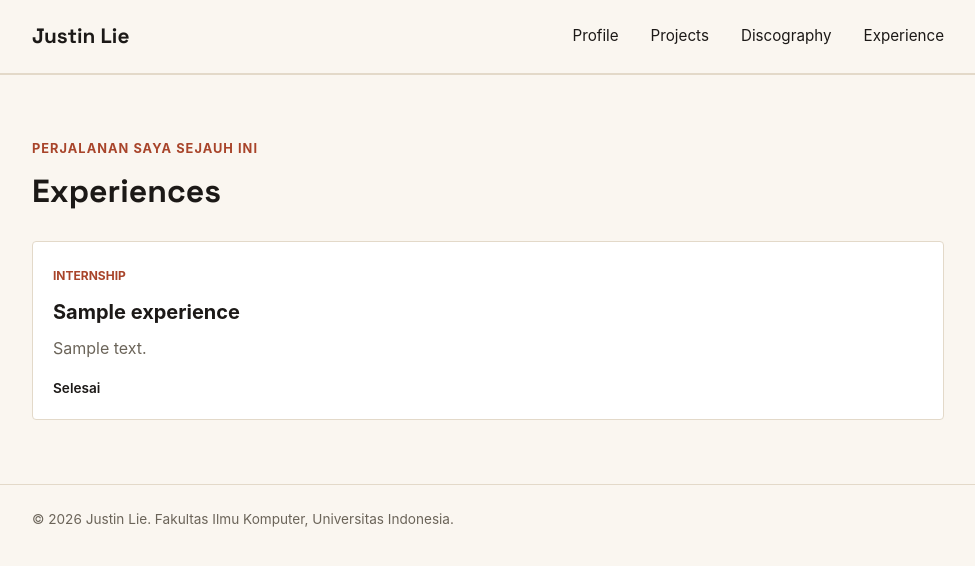
After one commit to Blue-Crewmate/myportofolio, a Django app: page /experience/ in a window 1280 px wide. The commit adds this page. Shown: the top 566 px of the page, without its empty margins (152-1127 px from the left). Run offline with Django 5.2, Linux system fonts and the light colour scheme; tables that the repository leaves empty hold one stand-in row (values such as "Sample post").

Commit message:
Feat: Added MVT model to website
Minor Updates:
- Added tests
- New Experience Database

```diff
--- /dev/null
+++ b/main/admin.py
@@ -0,0 +1,6 @@
+from django.contrib import admin
+from .models import Mahasiswa, Experience
+
+# Register your models here.
+admin.site.register(Mahasiswa)
+admin.site.register(Experience)
--- /dev/null
+++ b/main/apps.py
@@ -0,0 +1,5 @@
+from django.apps import AppConfig
+
+
+class MainConfig(AppConfig):
+    name = 'main'
--- /dev/null
+++ b/main/models.py
@@ -0,0 +1,31 @@
+import uuid
+from django.db import models
+
+# Create your models here.
+class Mahasiswa(models.Model):
+    nama = models.CharField(max_length=30)
+    npm = models.CharField(max_length=10)
+
+class Experience(models.Model):
+    EXPERIENCE_CHOICES = [
+        ('internship', 'Internship'),
+        ('research', 'Research'),
+        ('volunteer', 'Volunteer'),
+        ('part-time', 'Part-Time'),
+        ('full-time', 'Full-Time'),
+        ('freelance', 'Freelance'),
+    ]
+
+    id = models.UUIDField(primary_key=True, default=uuid.uuid4, editable=False)
+    title = models.CharField(max_length=255)
+    description = models.TextField()
+    category = models.CharField(max_length=20, choices=EXPERIENCE_CHOICES, default='full-time')
+    thumbnail = models.URLField(blank=True, null=True)
+    started_at = models.DateTimeField(auto_now_add=True)
+    ended_at = models.DateTimeField(blank=True, null=True)
+    def __str__(self):
+        return self.title
+
+    @property
+    def is_ongoing(self):
+        return self.ended_at is None
--- /dev/null
+++ b/main/urls.py
@@ -0,0 +1,10 @@
+from django.urls import path
+
+from main.views import show_main, show_experience
+
+app_name = "main"
+
+urlpatterns = [
+    path("", show_main, name="show_main"),
+    path("experience/", show_experience, name="show_experience"),
+]
--- /dev/null
+++ b/main/views.py
@@ -0,0 +1,23 @@
+from django.shortcuts import render
+from main.models import Mahasiswa, Experience
+# Create your views here.
+
+def show_main(request):
+    context = {
+        "name": "Justin Lie",
+        "npm": "2506591961",
+        "study_program": "S1 Ilmu Komputer",
+        "bio": (
+            "A sophomore CS student at Universitas Indonesia, currently an active teaching assistant in Introduction to Digital Systems (IDS). "
+            "Passionate in Game Design & Security."
+        ),
+        "mahasiswa_list": Mahasiswa.objects.all(),
+    }
+    return render(request, "index.html", context)
+
+def show_experience(request):
+    context = {
+        "name": "Justin Lie",
+        "experience_list": Experience.objects.all(),
+    }
+    return render(request, "experience.html", context)
--- a/portofolio/settings.py
+++ b/portofolio/settings.py
@@ -43,6 +43,7 @@ INSTALLED_APPS = [
     'django.contrib.sessions',
     'django.contrib.messages',
     'django.contrib.staticfiles',
+    'main'
 ]
 
 MIDDLEWARE = [
--- a/portofolio/urls.py
+++ b/portofolio/urls.py
@@ -15,11 +15,11 @@ Including another URLconf
     2. Add a URL to urlpatterns:  path('blog/', include('blog.urls'))
 """
 from django.contrib import admin
-from django.urls import path
+from django.urls import path, include
 
 from portofolio.views import landing_page
 
 urlpatterns = [
     path('admin/', admin.site.urls),
-    path('', landing_page, name='landing_page'),
+    path('', include('main.urls')),
 ]
--- a/static/css/style.css
+++ b/static/css/style.css
@@ -71,7 +71,7 @@ section {
     padding: 4.5rem 0 3rem;
 }
 
-.skill {
+.project {
     background-color: var(--dark-paper);
 }
 
@@ -152,20 +152,20 @@ section {
     background-color: var(--accent);
 }
 
-.skill-grid {
+.project-grid {
     display: grid;
     grid-template-columns: repeat(3, 1fr);
     grid-template-areas:
-        'skilltitle skilltitle skilltitle'
+        'projecttitle projecttitle projecttitle'
         'python  java  unity';
     gap: 1.5rem 3rem;
 }
 
-.skilltitle {
-    grid-area: skilltitle;
+.projecttitle {
+    grid-area: projecttitle;
 }
 
-.skilltitle h1 {
+.projecttitle h1 {
     color: var(--ink);
     font-size: clamp(3rem, 4vw, 5rem);
     text-align: center;
@@ -274,6 +274,60 @@ section {
     border-top: 1px solid var(--line);
 }
 
+.experience-section {
+    padding: 4rem 0;
+    border-top: 1px solid var(--line);
+}
+
+.section-kicker {
+    color: var(--accent-dark);
+    font-size: 0.8rem;
+    font-weight: 700;
+    letter-spacing: 0.08em;
+    text-transform: uppercase;
+}
+
+.experience-section h1 {
+    margin: 0.4rem 0 1.5rem;
+    font-size: 2rem;
+}
+
+.experience-grid {
+    display: grid;
+    grid-template-columns: repeat(auto-fit, minmax(240px, 1fr));
+    gap: 1rem;
+}
+
+.experience-card {
+    padding: 1.25rem;
+    background-color: #fff;
+    border: 1px solid var(--line);
+    border-radius: var(--radius);
+}
+
+.experience-category {
+    color: var(--accent-dark);
+    font-size: 0.75rem;
+    font-weight: 700;
+    text-transform: uppercase;
+}
+
+.experience-card h2 {
+    margin: 0.5rem 0;
+    font-size: 1.25rem;
+}
+
+.experience-description,
+.empty-state {
+    color: var(--text-muted);
+}
+
+.experience-status {
+    margin-top: 1rem;
+    font-size: 0.85rem;
+    font-weight: 600;
+}
+
 @media (max-width: 600px) {
     .hero-grid {
         grid-template-columns: 1fr;
@@ -283,10 +337,10 @@ section {
             "details";
     }
 
-    .skill-grid {
+    .project-grid {
         grid-template-columns: 1fr;
         grid-template-areas:
-            'skilltitle'
+            'projecttitle'
             'python'
             'java'
             'unity';
--- /dev/null
+++ b/templates/experience.html
@@ -0,0 +1,64 @@
+<!DOCTYPE html>
+<html lang="en">
+<head>
+    <meta charset="UTF-8">
+    <meta name="viewport" content="width=device-width, initial-scale=1.0">
+    <title>Experience - {{ name }}</title>
+    <link rel="preconnect" href="https://fonts.googleapis.com">
+    <link rel="preconnect" href="https://fonts.gstatic.com" crossorigin>
+    <link href="https://fonts.googleapis.com/css2?family=Space+Grotesk:wght@500;700&display=swap" rel="stylesheet">
+    <link rel="stylesheet" href="/static/css/style.css">
+</head>
+<body>
+    <header class="site-header">
+        <div class="container">
+            <a href="{% url 'main:show_main' %}" class="brand">{{ name }}</a>
+            <nav>
+                <a href="{% url 'main:show_main' %}">Profile</a>
+                <a href="#skills">Projects</a>
+                <a href="#discography">Discography</a>
+                <a href="{% url 'main:show_experience' %}">Experience</a>
+            </nav>
+        </div>
+    </header>
+
+    <main>
+        <section class="experience-section" id="experience">
+            <div class="container">
+                <p class="section-kicker">Perjalanan saya sejauh ini</p>
+                <h1>Experiences</h1>
+
+                <div class="experience-grid">
+                    {% for experience in experience_list %}
+                        <article class="experience-card">
+                            <span class="experience-category">
+                                {{ experience.get_category_display }}
+                            </span>
+                            <h2>{{ experience.title }}</h2>
+                            <p class="experience-description">
+                                {{ experience.description }}
+                            </p>
+
+                            {% if experience.is_ongoing %}
+                                <p class="experience-status">Sedang berlangsung</p>
+                            {% else %}
+                                <p class="experience-status">Selesai</p>
+                            {% endif %}
+                        </article>
+                    {% empty %}
+                        <p class="empty-state">
+                            Belum ada pengalaman yang ditambahkan.
+                        </p>
+                    {% endfor %}
+                </div>
+            </div>
+        </section>
+    </main>
+
+    <footer class="site-footer">
+        <div class="container">
+            <p>&copy; 2026 {{ name }}. Fakultas Ilmu Komputer, Universitas Indonesia.</p>
+        </div>
+    </footer>
+</body>
+</html>
```
Also changed, not shown: main/tests.py (added, +57 -0 lines), templates/index.html (+22 -15 lines), main/__init__.py (added), main/migrations/0001_initial.py (added), main/migrations/0002_experience.py (added), main/migrations/__init__.py (added).
